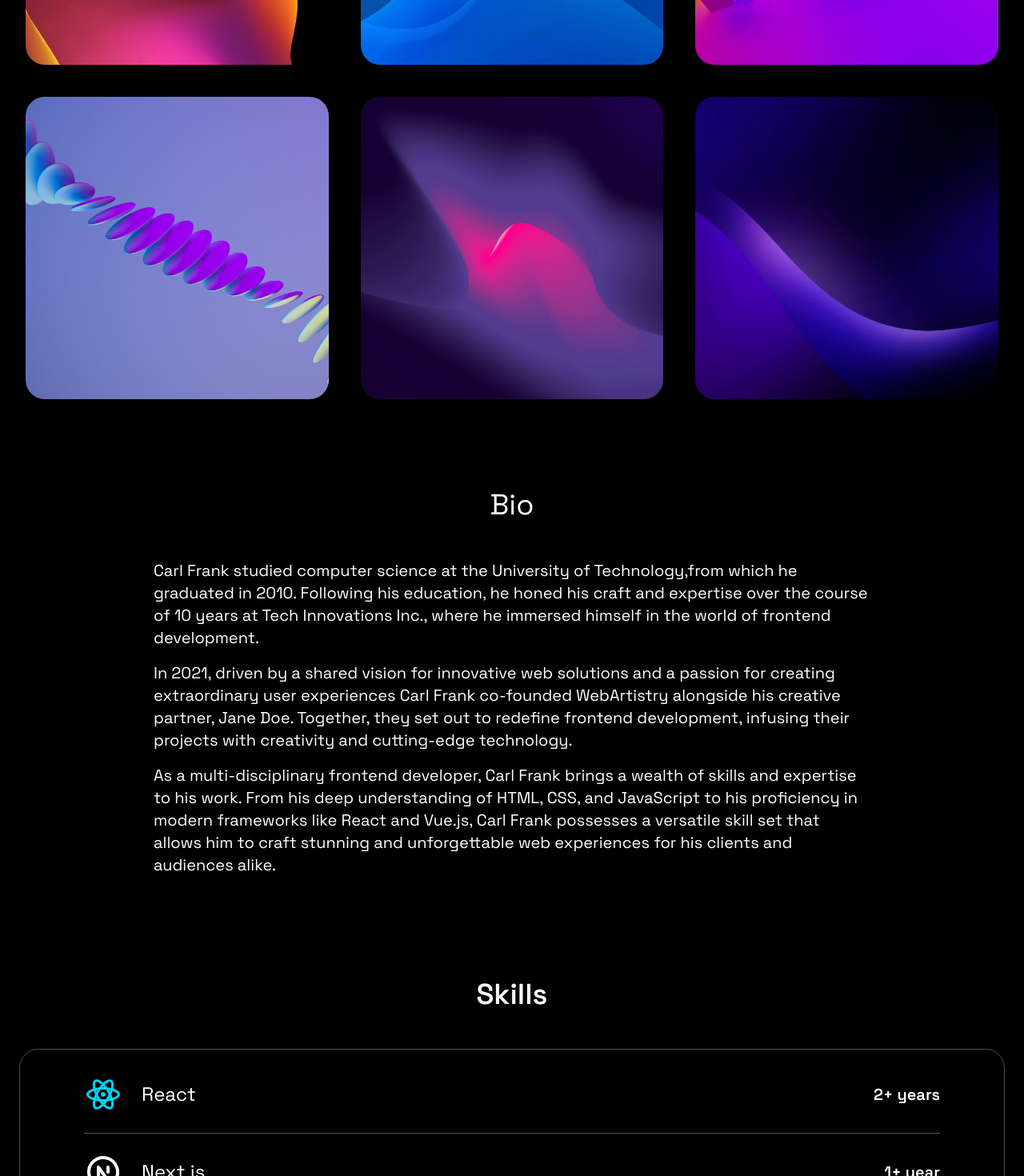
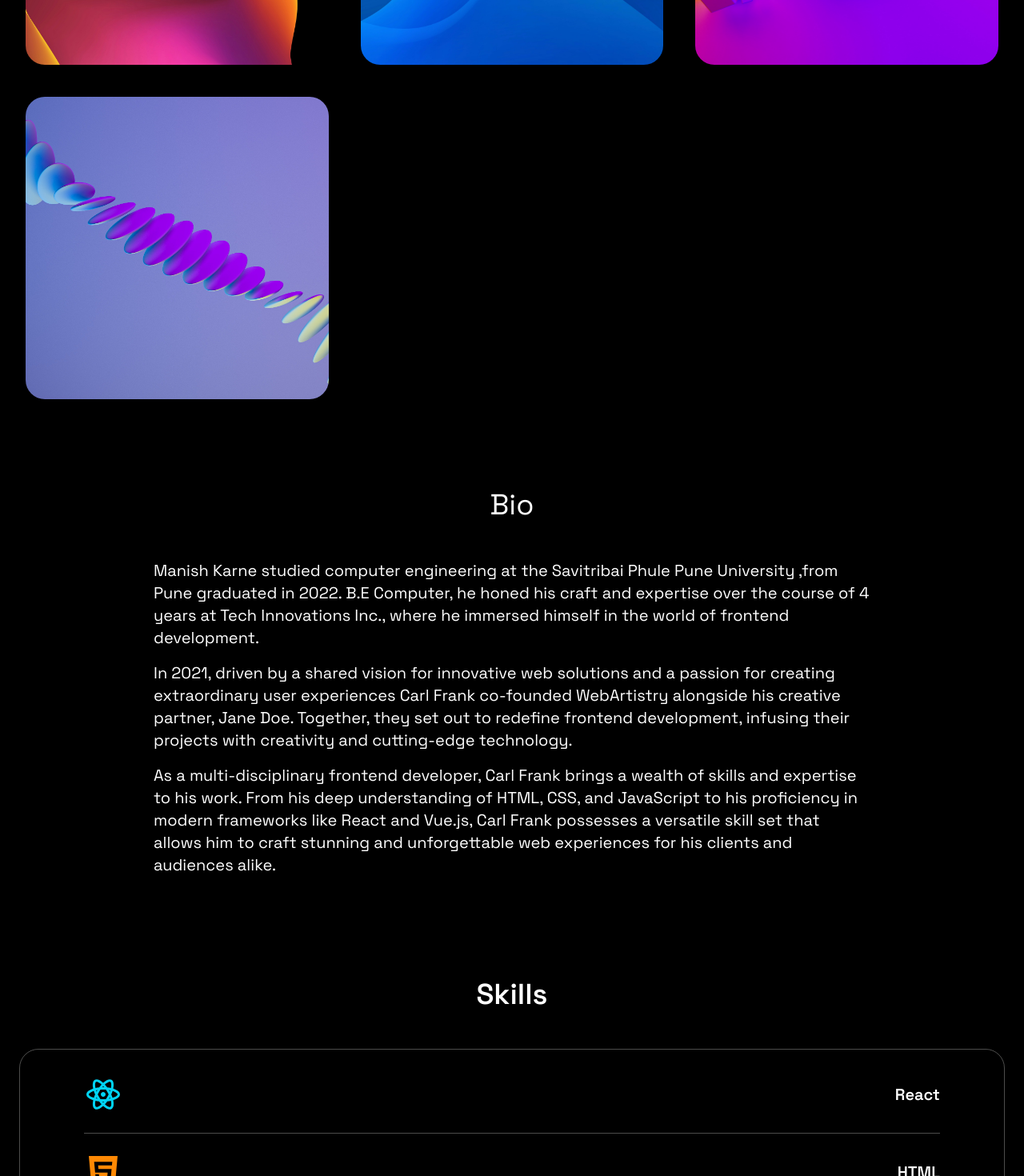
Before and after one commit to kd1-86698-manishk/portfolio-manish, a React (Vite) app: page / in a window 1280 px wide. Shown: the part 1330-2800 px from the top of the page at 80% size. Built offline with nearby package versions, Linux system fonts and the light colour scheme.

Commit message:
Resume download button added

```diff
--- a/src/components/Footer.jsx
+++ b/src/components/Footer.jsx
@@ -6,7 +6,7 @@ import { motion } from "framer-motion";
 function Footer() {
   return (
     <>
-      <div className="mb-8 mt-20">
+      <div className="mb-8 mt-20" id="footer">
         <div className="flex items-center justify-center ">
           <motion.img
             initial={{opacity:0}}
--- a/src/components/Skill.jsx
+++ b/src/components/Skill.jsx
@@ -46,10 +46,10 @@ const Skill = () => {
             >
               <div className="flex items-center ">
                 {skill.icon}
-                <h3 className="px-6 text-lg lg:text-2xl">{skill.name}</h3>
+                {/* <h3 className="px-6 text-lg lg:text-2xl">{skill.name}</h3> */}
               </div>
               <div className="text-md font-semibold lg:text-xl ">
-                <span className="">{skill.experience}</span>
+                <span className="">{skill.name}</span>
               </div>
             </motion.div>
           ))}
--- a/src/constants/index.jsx
+++ b/src/constants/index.jsx
@@ -11,23 +11,23 @@ import projectImage1 from "../assets/project1.jpeg";
 import projectImage2 from "../assets/project2.jpeg";
 import projectImage3 from "../assets/project3.jpeg";
 import projectImage4 from "../assets/project4.jpeg";
-import projectImage5 from "../assets/project5.jpeg";
-import projectImage6 from "../assets/project6.jpeg";
+// import projectImage5 from "../assets/project5.jpeg";
+// import projectImage6 from "../assets/project6.jpeg";
 
-import { RiReactjsLine } from "react-icons/ri";
+import { RiCss3Fill, RiHtml5Fill, RiReactjsLine } from "react-icons/ri";
 import { TbBrandNextjs } from "react-icons/tb";
-import { SiMongodb } from "react-icons/si";
-import { DiRedis } from "react-icons/di";
+import { SiMongodb, SiMysql } from "react-icons/si";
+import { DiJava, DiRedis } from "react-icons/di";
 import { FaNodeJs } from "react-icons/fa";
-import { BiLogoPostgresql } from "react-icons/bi";
+import { BiLogoGithub, BiLogoPostgresql, BiLogoSpringBoot } from "react-icons/bi";
 
 export const NAVIGATION_LINKS = [
   { label: "Projects", href: "#projects" },
   { label: "Bio", href: "#bio" },
   { label: "Skills", href: "#skills" },
-  { label: "Work Experience", href: "#work" },
   { label: "Education", href: "#education" },
   { label: "Contact", href: "#contact" },
+  { label: "Social Media", href: "#footer" },
 ];
 
 export const HERO = {
@@ -48,7 +48,7 @@ export const PROJECTS = [
   },
   {
     id: 2,
-    name: "E-Commerce Platform",
+    name: "Tasty-Coffee-Delivery",
     description:
       "An e-commerce web application developed using Next.js and Stripe for payment integration, featuring a comprehensive product catalog, shopping cart, and checkout system.",
     image: projectImage2,
@@ -70,26 +70,26 @@ export const PROJECTS = [
     image: projectImage4,
     githubLink: "https://github.com/user/weather-app",
   },
-  {
-    id: 5,
-    name: "Blog Platform",
-    description:
-      "A blogging platform developed with Next.js and Markdown for creating, editing, and publishing blog posts. It features a rich text editor, tag system, and user authentication.",
-    image: projectImage5,
-    githubLink: "https://github.com/user/blog-platform",
-  },
-  {
-    id: 6,
-    name: "Chat Application",
-    description:
-      "A real-time chat application using Firebase for backend services, including user authentication, chat rooms, and instant messaging features. Built with React and Firebase.",
-    image: projectImage6,
-    githubLink: "https://github.com/user/chat-application",
-  },
+  // {
+  //   id: 5,
+  //   name: "Blog Platform",
+  //   description:
+  //     "A blogging platform developed with Next.js and Markdown for creating, editing, and publishing blog posts. It features a rich text editor, tag system, and user authentication.",
+  //   image: projectImage5,
+  //   githubLink: "https://github.com/user/blog-platform",
+  // },
+  // {
+  //   id: 6,
+  //   name: "Chat Application",
+  //   description:
+  //     "A real-time chat application using Firebase for backend services, including user authentication, chat rooms, and instant messaging features. Built with React and Firebase.",
+  //   image: projectImage6,
+  //   githubLink: "https://github.com/user/chat-application",
+  // },
 ];
 
 export const BIO = [
-  "Carl Frank studied computer science at the University of Technology,from which he graduated in 2010. Following his education, he honed his craft and expertise over the course of 10 years at Tech Innovations Inc., where he immersed himself in the world of frontend development.",
+  "Manish Karne studied computer engineering at the Savitribai Phule Pune University ,from Pune graduated in 2022. B.E Computer, he honed his craft and expertise over the course of 4 years at Tech Innovations Inc., where he immersed himself in the world of frontend development.",
   "In 2021, driven by a shared vision for innovative web solutions and a passion for creating extraordinary user experiences Carl Frank co-founded WebArtistry alongside his creative partner, Jane Doe. Together, they set out to redefine frontend development, infusing their projects with creativity and cutting-edge technology.",
   "As a multi-disciplinary frontend developer, Carl Frank brings a wealth of skills and expertise to his work. From his deep understanding of HTML, CSS, and JavaScript to his proficiency in modern frameworks like React and Vue.js, Carl Frank possesses a versatile skill set that allows him to craft stunning and unforgettable web experiences for his clients and audiences alike.",
 ];
@@ -98,71 +98,83 @@ export const SKILLS = [
   {
     icon: <RiReactjsLine className="text-4xl text-cyan-400 lg:text-5xl" />,
     name: "React",
-    experience: "2+ years",
+    experience: "",
   },
   {
-    icon: <TbBrandNextjs className="text-4xl text-white lg:text-5xl" />,
-    name: "Next.js",
-    experience: "1+ year",
+    icon: <RiHtml5Fill className="text-4xl text-orange-400 lg:text-5xl" />,
+    name: "HTML",
+    experience: "",
   },
   {
-    icon: <SiMongodb className="text-4xl text-green-600 lg:text-5xl" />,
-    name: "MongoDB",
-    experience: "1.5+ years",
+    icon: <RiCss3Fill className="text-4xl text-sky-600 lg:text-5xl" />,
+    name: "CSS",
+    experience: "",
   },
   {
-    icon: <DiRedis className="text-4xl text-red-600 lg:text-5xl" />,
-    name: "Redis",
-    experience: "1+ year",
+    icon: <SiMysql className="text-4xl text-blue-600 lg:text-5xl" />,
+    name: "MySql",
+    experience: "",
   },
   {
-    icon: <FaNodeJs className="text-4xl text-green-600 lg:text-5xl" />,
-    name: "Node.js",
-    experience: "2+ years",
+    icon: <DiJava className="text-4xl text-red-600 lg:text-5xl" />,
+    name: "Java",
+    experience: "",
   },
   {
-    icon: <BiLogoPostgresql className="text-4xl text-sky-700 lg:text-5xl" />,
-    name: "PostgreSQL",
-    experience: "1+ year",
+    icon: <BiLogoSpringBoot className="text-4xl text-green-600 lg:text-5xl" />,
+    name: "SpringBoot",
+    experience: "",
+  },
+  {
+    icon: <BiLogoGithub className="text-4xl text-black-700 lg:text-5xl" />,
+    name: "Github",
+    experience: "",
   },
 ];
 
-export const EXPERIENCES = [
-  {
-    title: "Lead Frontend Developer",
-    company: "Innovative Tech Solutions",
-    duration: "July 2020 - Present",
-    description:
-      "As the Lead Frontend Developer, I spearheaded the development of advanced web applications using cutting-edge technologies like React, Redux, and TypeScript. I worked closely with cross-functional teams, including designers, product managers, and backend developers, to deliver seamless and high-performance user experiences.",
-  },
-  {
-    title: "Frontend Engineer",
-    company: "Digital Creations",
-    duration: "February 2016 - June 2020",
-    description:
-      "At Digital Creations, I focused on building highly interactive and responsive web interfaces using HTML, CSS, JavaScript, and modern libraries like React. I collaborated closely with UX/UI designers to implement design changes that enhanced user engagement and satisfaction. My role involved optimizing website performance, ensuring cross-browser compatibility, and implementing SEO best practices. ",
-  },
-  {
-    title: "Junior Web Developer",
-    company: "Bright Future Technologies",
-    duration: "August 2014 - January 2016",
-    description:
-      "In my role as a Junior Web Developer, I assisted in the development and maintenance of various web applications. I gained hands-on experience in utilizing HTML, CSS, and JavaScript to create user-friendly interfaces. I actively participated in team meetings, contributed to project planning, and collaborated with senior developers to implement new features.",
-  },
-];
+// export const EXPERIENCES = [
+//   {
+//     title: "Lead Frontend Developer",
+//     company: "Innovative Tech Solutions",
+//     duration: "July 2020 - Present",
+//     description:
+//       "As the Lead Frontend Developer, I spearheaded the development of advanced web applications using cutting-edge technologies like React, Redux, and TypeScript. I worked closely with cross-functional teams, including designers, product managers, and backend developers, to deliver seamless and high-performance user experiences.",
+//   },
+//   {
+//     title: "Frontend Engineer",
+//     company: "Digital Creations",
+//     duration: "February 2016 - June 2020",
+//     description:
+//       "At Digital Creations, I focused on building highly interactive and responsive web interfaces using HTML, CSS, JavaScript, and modern libraries like React. I collaborated closely with UX/UI designers to implement design changes that enhanced user engagement and satisfaction. My role involved optimizing website performance, ensuring cross-browser compatibility, and implementing SEO best practices. ",
+//   },
+//   {
+//     title: "Junior Web Developer",
+//     company: "Bright Future Technologies",
+//     duration: "August 2014 - January 2016",
+//     description:
+//       "In my role as a Junior Web Developer, I assisted in the development and maintenance of various web applications. I gained hands-on experience in utilizing HTML, CSS, and JavaScript to create user-friendly interfaces. I actively participated in team meetings, contributed to project planning, and collaborated with senior developers to implement new features.",
+//   },
+// ];
 
 export const EDUCATION = [
   {
-    degree: "Master of Science in Computer Science",
-    institution: "Stanford University",
-    duration: "September 2012 - June 2014",
+    degree: "Post Graduation Diploma In Advance Computing ",
+    institution: "Sunbeam Institute of Information Technology",
+    duration: "August 2024 - February 2025",
     description:
       "Specialized in Human-Computer Interaction and Software Engineering. Completed a thesis on enhancing user experience in web applications through advanced interactive techniques. Participated in various projects involving frontend development, algorithms, and data structures. Graduated with honors.",
   },
   {
-    degree: "Bachelor of Science in Information Technology",
-    institution: "University of California, Berkeley",
-    duration: "September 2008 - June 2012",
+    degree: "Bachelor of Engineering in Computer Science",
+    institution: "Savitribai Phule Pune University ",
+    duration: "June 2017 - June 2022",
+    description:
+      "Focused on web development, programming languages, and database management. Actively involved in coding clubs and hackathons, where I developed several web applications using HTML, CSS, JavaScript, and PHP. Completed a senior project on developing an e-commerce platform. Graduated with a high GPA.",
+  },
+  {
+    degree: "HSC",
+    institution: "R.R.Shinde Jr College Pune",
+    duration: "June 2016 - February 2017",
     description:
       "Focused on web development, programming languages, and database management. Actively involved in coding clubs and hackathons, where I developed several web applications using HTML, CSS, JavaScript, and PHP. Completed a senior project on developing an e-commerce platform. Graduated with a high GPA.",
   },
```
Also changed, not shown: src/components/Hero.jsx (+7 -0 lines), 1 other file (tests, documents, lock files or other folders).
